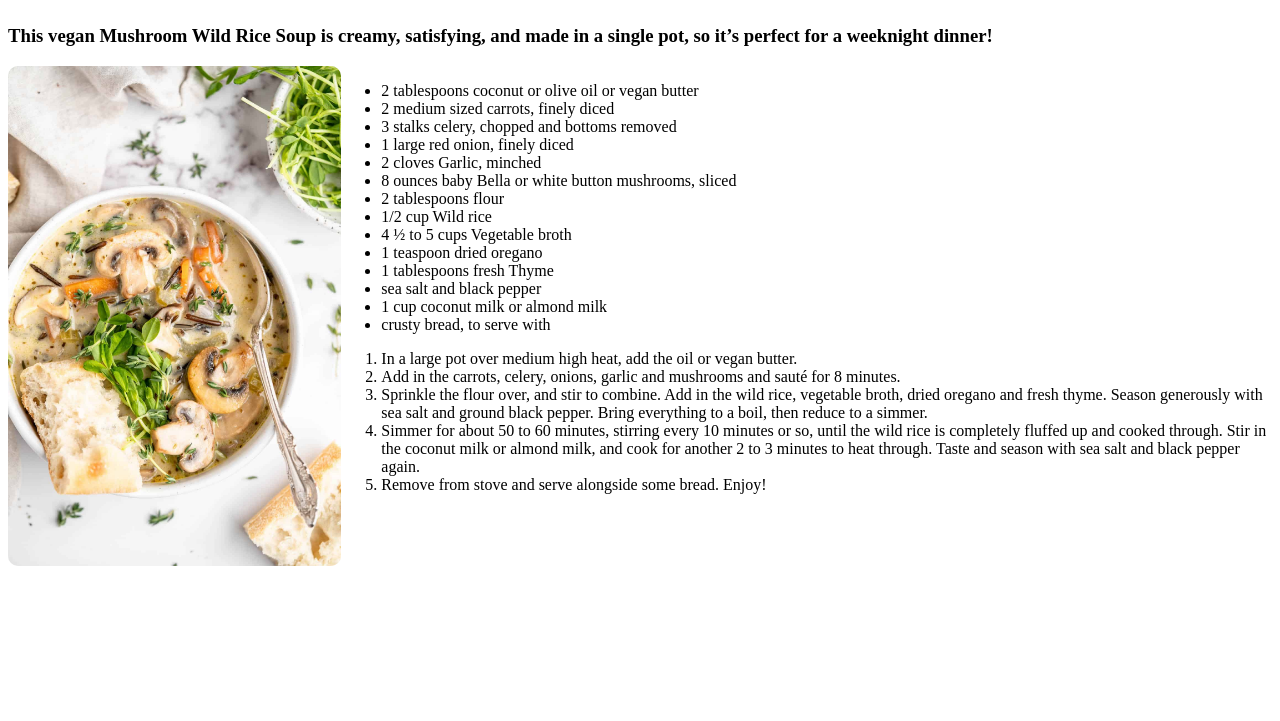
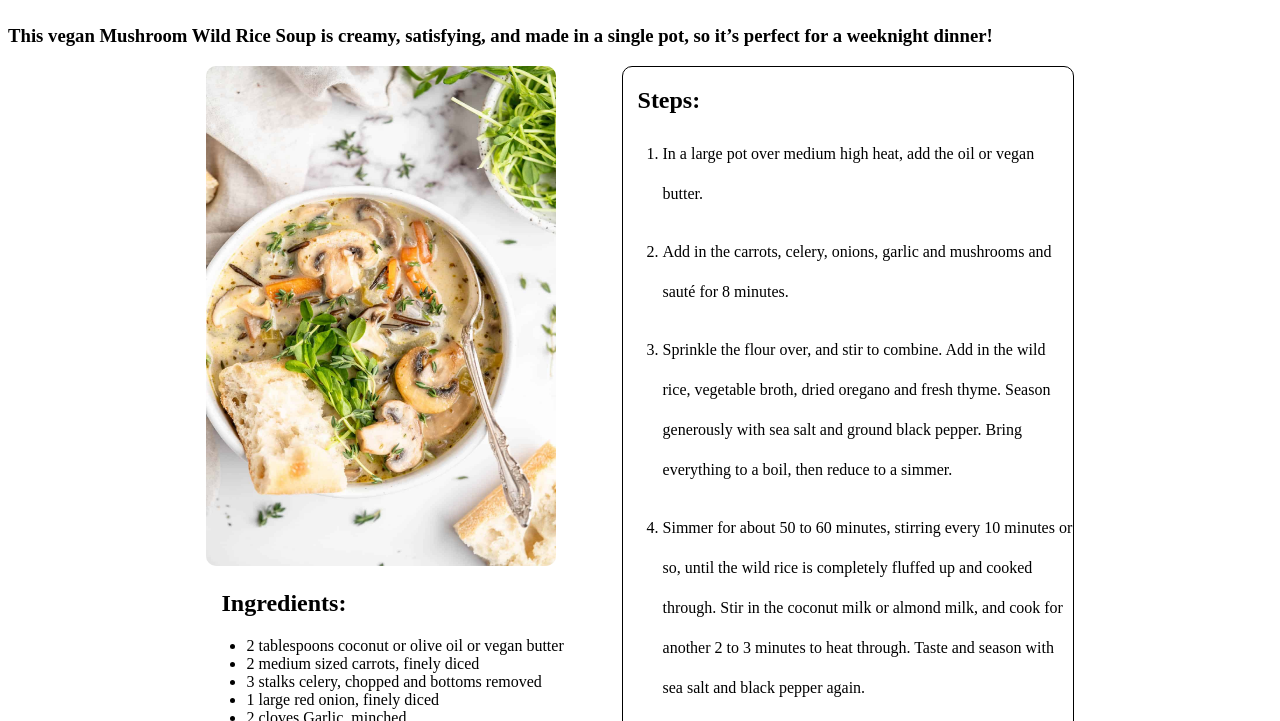
Before and after one commit to its-nikole/Recipes, a plain HTML site: page ThreeRecipes/soup.html in a window 1280 px wide. Shown: the part 79-800 px from the top of the page. Drawn offline with Linux system fonts and the light colour scheme.

Commit message:
Ongoing Recipe Link

```diff
--- a/ThreeRecipes/soup.html
+++ b/ThreeRecipes/soup.html
@@ -11,9 +11,11 @@
     <div class="wrapper">
         <h1>Creamy Mushroom Wild Rice Soup</h1>
         <h3>This vegan Mushroom Wild Rice Soup is creamy, satisfying, and made in a single pot, so it’s perfect for a weeknight dinner! </h3>
-        <div class="recipe--card">
+        <div class="recipe--container">
+            <div class="recipe--card--left">
                 <img class="recipe--img" src="../PhotosForRecipes/soup.jpg">
-            <div class="recipe--steps">
+                <div class="recipe--ingredients">
+                    <h2>Ingredients:</h2>
                     <ul>
                         <li>2 tablespoons coconut or olive oil or vegan butter</li>
                         <li>2 medium sized carrots, finely diced</li>
@@ -30,13 +32,16 @@
                         <li>1 cup coconut milk or almond milk</li>
                         <li>crusty bread, to serve with</li>
                     </ul>
+                </div>
+            </div>
+            <div class="recipe--steps">
+                <h2>Steps:</h2>
                 <ol>
-                    <li>In a large pot over medium high heat, add the oil or vegan butter.</li>
-                    <li>Add in the carrots, celery, onions, garlic and mushrooms and sauté for 8 minutes.</li>
-                    <li>Sprinkle the flour over, and stir to combine. Add in the wild rice, vegetable broth, dried oregano and fresh thyme. Season generously with sea salt and ground black pepper. Bring everything to a boil, then reduce to a simmer.</li>
-                    <li>Simmer for about 50 to 60 minutes, stirring every 10 minutes or so, until the wild rice is completely fluffed up and cooked through. Stir in the coconut milk or almond milk, and cook for another 2 to 3 minutes to heat through. Taste and season with sea salt and black pepper again.</li>
-                    <li>Remove from stove and serve alongside some bread. Enjoy!</li>
-
+                    <li>In a large pot over medium high heat, add the oil or vegan butter.</li><br>
+                    <li>Add in the carrots, celery, onions, garlic and mushrooms and sauté for 8 minutes.</li><br>
+                    <li>Sprinkle the flour over, and stir to combine. Add in the wild rice, vegetable broth, dried oregano and fresh thyme. Season generously with sea salt and ground black pepper. Bring everything to a boil, then reduce to a simmer.</li><br>
+                    <li>Simmer for about 50 to 60 minutes, stirring every 10 minutes or so, until the wild rice is completely fluffed up and cooked through. Stir in the coconut milk or almond milk, and cook for another 2 to 3 minutes to heat through. Taste and season with sea salt and black pepper again.</li><br>
+                    <li>Remove from stove and serve alongside some bread. Enjoy!</li><br>
                 </ol>
             </div>
         </div>
--- a/style.css
+++ b/style.css
@@ -58,7 +58,28 @@ h4 {
     border-radius: 10px;
 }
 
-.recipe--card {
+.recipe--container {
     display: flex;
     flex-direction: row;
+    justify-content: center;
 }
+
+.recipe--steps {
+    width: 450px;
+    border: black solid 1px;
+    border-radius: 10px;
+    margin-left: 20px;
+}
+
+
+.recipe--steps li {
+    line-height: 40px;
+}
+
+h2 {
+    padding-left: 15px;
+}
+
+.card {
+    width: 470px;
+}
```
Lines whose indentation alone changed are shown as unchanged.
